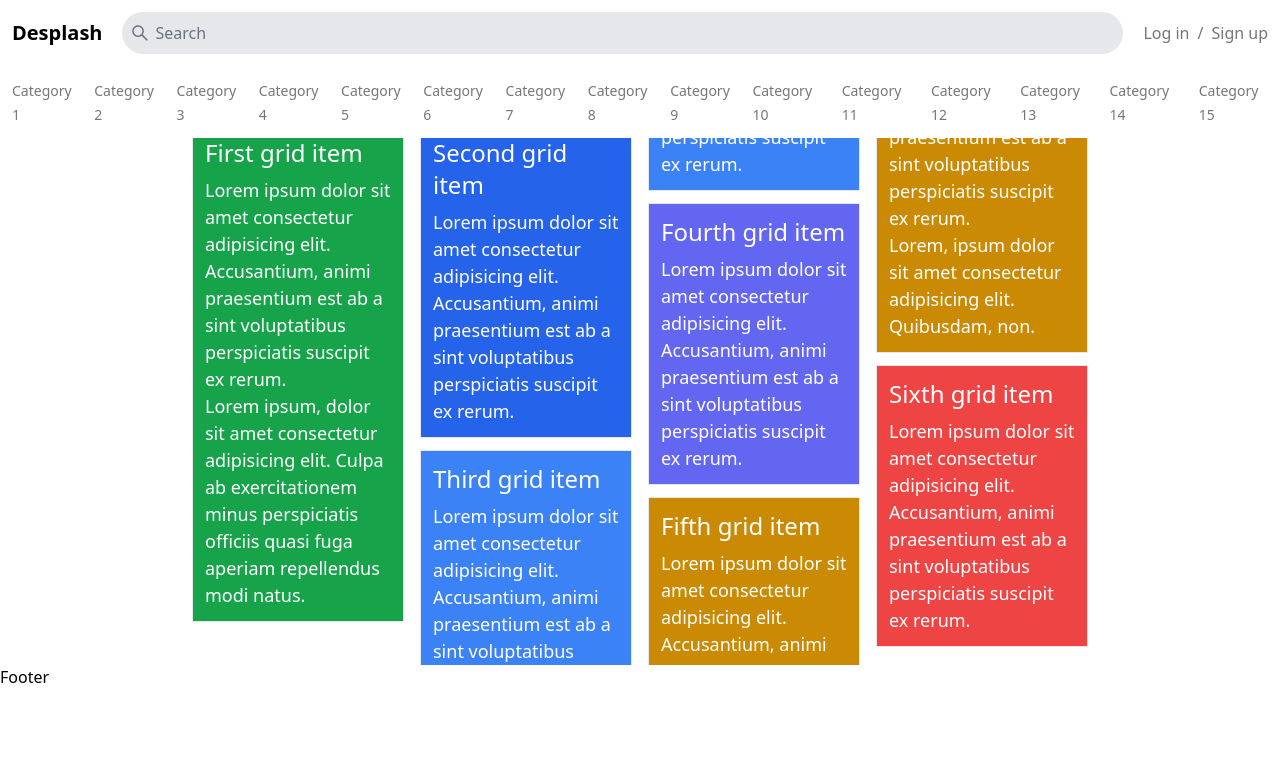
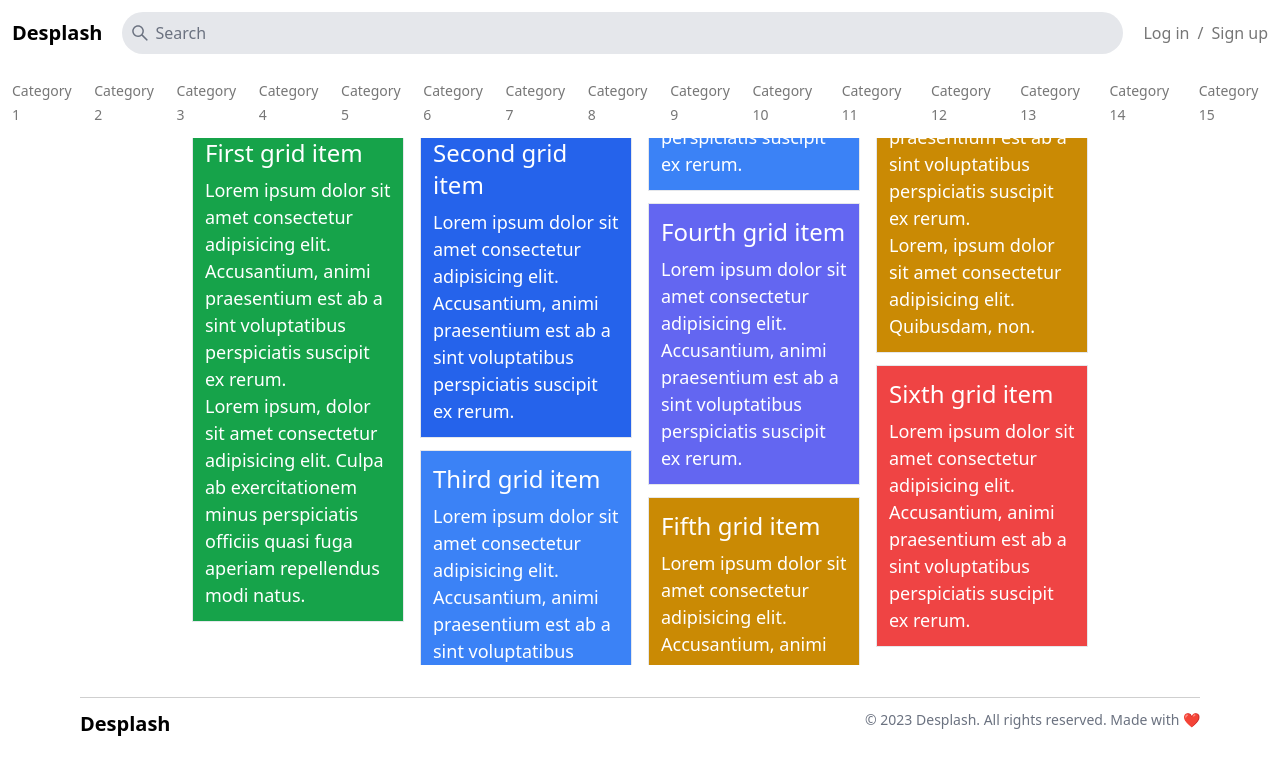
Before and after one commit to omer-ayhan/Desplash, a Next.js app: page / in a window 1280 px wide. Shown: the top 774 px of the page. Built offline with nearby package versions, Linux system fonts and the light colour scheme.

Commit message:
feat: designed footer

```diff
--- /dev/null
+++ b/components/Divider.tsx
@@ -0,0 +1,26 @@
+interface DividerProps {
+	children?: string;
+	textClass?: string;
+	className?: string;
+}
+
+export function Divider({ children, textClass, className }: DividerProps) {
+	const hasChildren = children && typeof children === "string";
+	return (
+		<div className={`flex items-center ${className}`}>
+			<hr
+				className={`flex-grow border-t-1 border-primary-main/20 ${
+					hasChildren ? "mr-4" : ""
+				}`}
+			/>
+			{hasChildren && (
+				<>
+					<span className={`text-gray-500 font-medium text-lg ${textClass}`}>
+						{children}
+					</span>
+					<hr className="flex-grow border-t-2 border-primary-main/20 ml-4" />
+				</>
+			)}
+		</div>
+	);
+}
--- a/components/Footer.tsx
+++ b/components/Footer.tsx
@@ -1,5 +1,21 @@
+import Link from "next/link";
 import React from "react";
+import { Divider } from "./Divider";
 
 export function Footer() {
-	return <div>Footer</div>;
+	return (
+		<div className="w-screen p-5 px-20">
+			<Divider className="my-3" />
+			<div className="flex justify-between">
+				<Link href="/" className="text-xl font-bold">
+					Desplash
+				</Link>
+
+				<p className="text-sm text-gray-500">
+					© 2023 Desplash. All rights reserved. Made with{" "}
+					<span className="text-red-500">❤</span>
+				</p>
+			</div>
+		</div>
+	);
 }
--- a/package.json
+++ b/package.json
@@ -12,7 +12,6 @@
     "@types/node": "18.15.3",
     "@types/react": "18.0.28",
     "@types/react-dom": "18.0.11",
-    "daisyui": "^2.51.4",
     "next": "13.2.4",
     "react": "18.2.0",
     "react-dom": "18.2.0",
```
Also changed, not shown: 2 other files (tests, documents, lock files or other folders).
